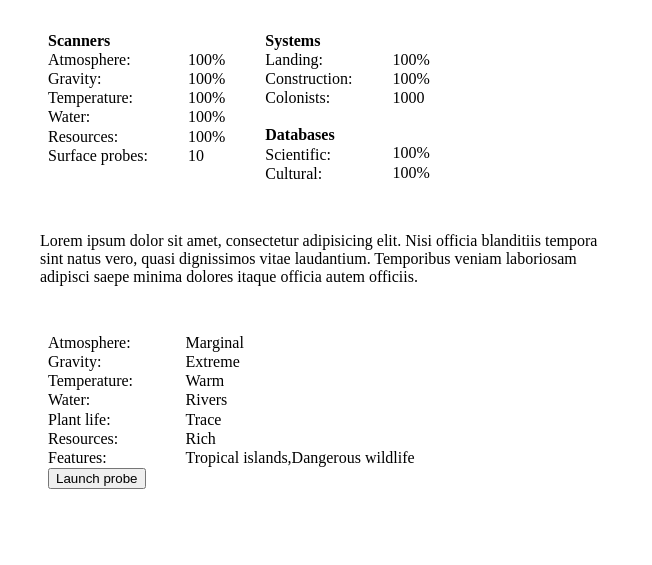
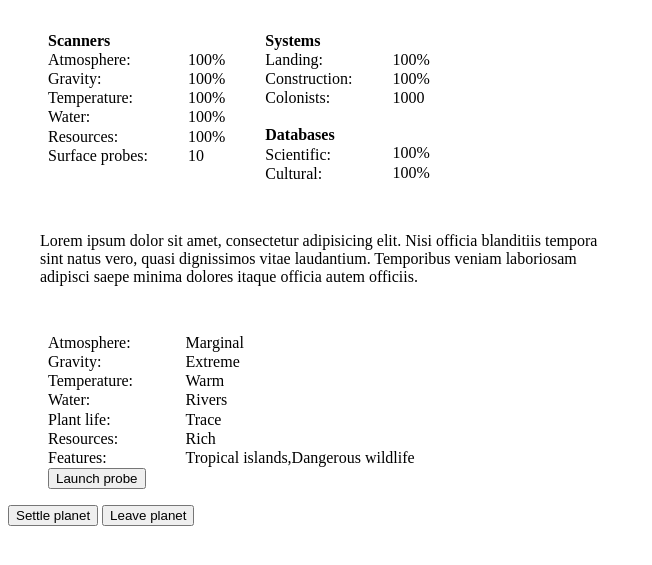
Before and after one commit to Node4976616e/final_frontier, a plain HTML site: page index.html in a window 1280 px wide. Shown: the part 105-670 px from the top of the page, without its empty margins (0-652 px from the left). Drawn offline with Linux system fonts and the light colour scheme.

Commit message:
minor changes

```diff
--- a/game.js
+++ b/game.js
@@ -7,3 +7,12 @@ id_planetWater.textContent = getPlanetWater();
 id_planetPlantLife.textContent = getPlanetPlantLife();
 id_planetResources.textContent = getPlanetResources();
 id_planetFeatures.textContent = getPlanetFeatures();
+
+function leavePlanet() {
+    let element = document.getElementById("main-text");
+    element.remove();
+    element = document.getElementById("buttons");
+    element.remove();
+    element = document.getElementById("planet-overview");
+    element.remove();
+}
--- a/index.html
+++ b/index.html
@@ -85,6 +85,10 @@
 
             </ul>
         </div>
+        <div id="buttons">
+            <button id="settle" onclick="settlePlanet()">Settle planet</button>
+            <button id="leave" onclick="leavePlanet()">Leave planet</button>
+        </div>
     </div>
 
     <script src="planet.js"></script>
```
